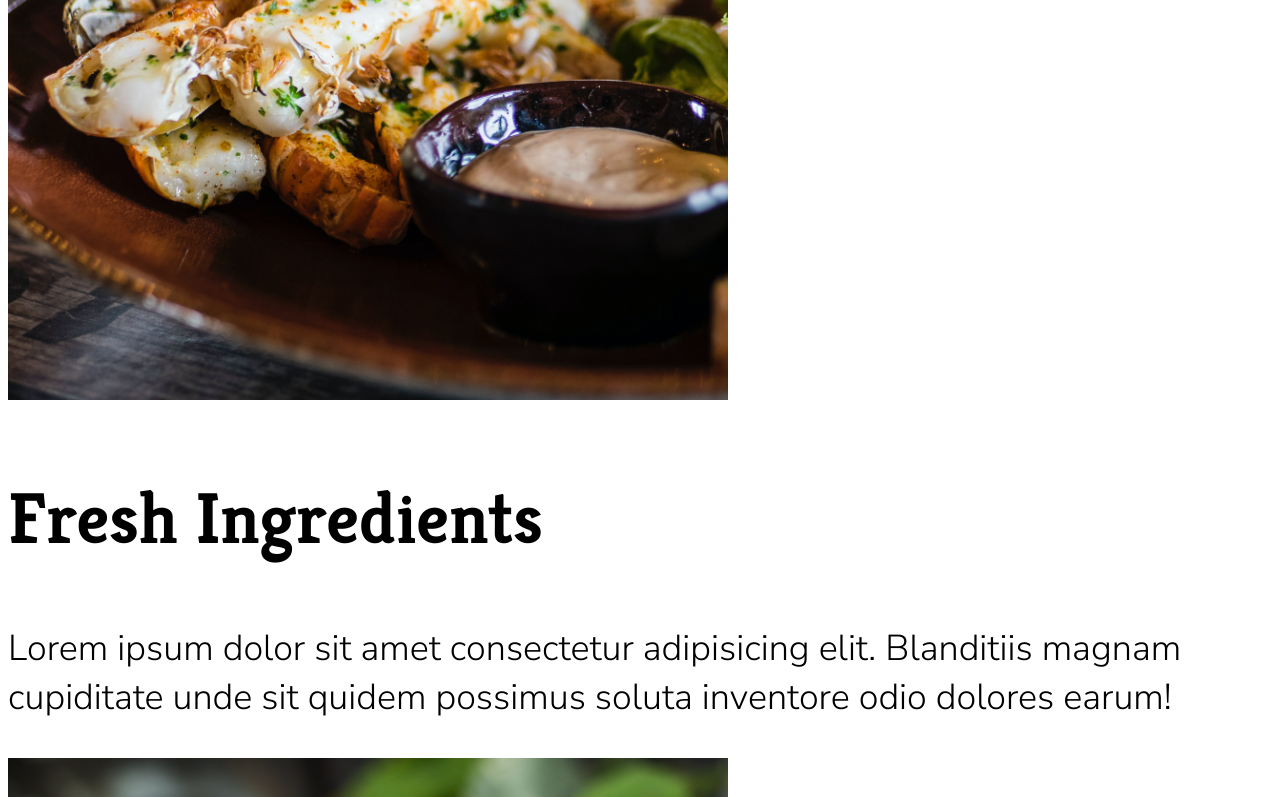
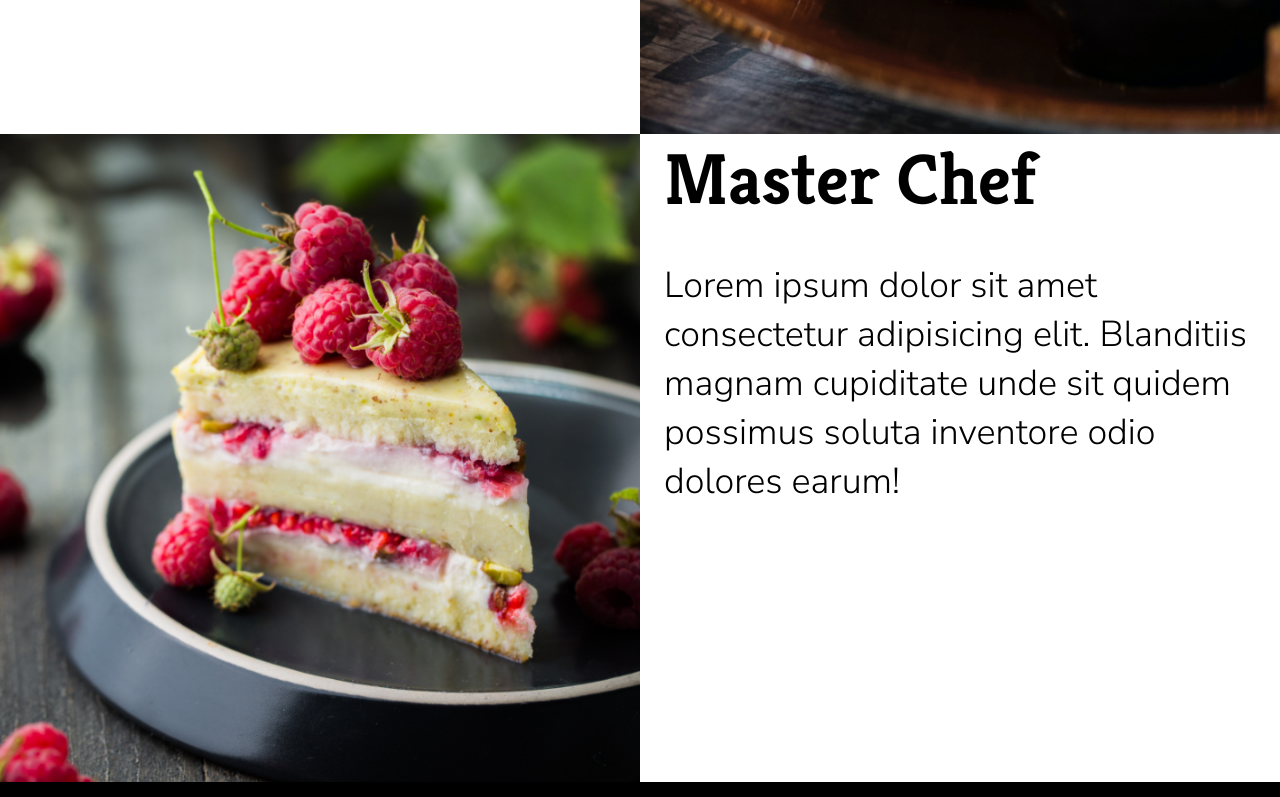
Before and after one commit to BuvaneshSrinivasan/RestrauntApp, a plain HTML site: page index.html in a window 1280 px wide. Shown: the part 1800-2597 px from the top of the page. Drawn offline with Linux system fonts and the light colour scheme.

Commit message:
index page updated

```diff
--- a/css/site.css
+++ b/css/site.css
@@ -4,6 +4,11 @@ html{
     font-family: 'Nunito Sans', 'sans-serif';
     font-weight: 300;
     font-size: 36px;
+}
+
+body{
+    max-width: 1440px;
+    margin: auto;
 }
 
 h1, h2, h3, h4, h5, h6{
@@ -22,6 +27,7 @@ h1{
 
 h2{
    font-size: 2rem;
+   margin: 0;
 }
 
 header{
@@ -62,3 +68,35 @@ footer{
     left: 50%;
     transform: translate(-50%, -50%);
 }
+
+.hero-text p{
+    margin: 0;
+}
+
+.main-info{
+    text-align: center;
+}
+
+.highlights{
+    display: flow-root;
+}
+
+.highlights .right{
+    width: 50%;
+    float: right;
+}
+
+.highlights .left{
+    width: 50%;
+    float: left;
+}
+
+.highlights-text{
+    display: inline-block;
+    width: 50%;
+}
+
+.highlights-text h2, .highlights-text p{
+    padding-left: 0.67rem;
+    padding-right: 0.67rem;
+}
--- a/index.html
+++ b/index.html
@@ -20,27 +20,37 @@
                     <p>San Francisco's #1 Food Joint</p>
                 </div>
             </div>
-            <div>
-                <img src="images/Crafted in the Kitchen.png" alt="A plate of spinach with toast, avacado, and eggs present as art.">
-                <div>
+            <div class="main-info">
+                <h2>Destination Dining at its Finest</h2>
+                <p>
+                    Lorem ipsum dolor sit amet consectetur adipisicing elit.
+                    Vitae quos sunt cupiditate facilis.
+                </p>
+            </div>
+            <div class="highlights">
+                <img src="images/Crafted in the Kitchen.png" alt="A plate of spinach with toast, avacado, and eggs present as art."
+                    class="left">
+                <div class="highlights-text">
                     <h2>Crafted in the Kitchen</h2>
                     <p>
                        Lorem ipsum dolor sit amet consectetur adipisicing elit. Blanditiis magnam cupiditate unde sit quidem possimus soluta inventore odio dolores earum!
                     </p>
                  </div>
             </div>
-            <div>
-                <img src="images/Fresh Ingredients.png" alt="A plate of beautifully-spiced seafood with greens and a dipping sauce.">
-                <div>
+            <div class="highlights">
+                <img src="images/Fresh Ingredients.png" alt="A plate of beautifully-spiced seafood with greens and a dipping sauce."
+                    class="right">
+                <div class="highlights-text">
                    <h2>Fresh Ingredients</h2>
                    <p>
                       Lorem ipsum dolor sit amet consectetur adipisicing elit. Blanditiis magnam cupiditate unde sit quidem possimus soluta inventore odio dolores earum!
                    </p>
                 </div>
              </div>
-             <div>
-                <img src="images/Master Chef.png" alt="A raspberry layer cake slice with fresh raspberries on top. Served on a fancy plate.">
-                <div>
+             <div class="highlights">
+                <img src="images/Master Chef.png" alt="A raspberry layer cake slice with fresh raspberries on top. Served on a fancy plate."
+                        class="left">
+                <div class="highlights-text">
                    <h2>Master Chef</h2>
                    <p>
                       Lorem ipsum dolor sit amet consectetur adipisicing elit. Blanditiis magnam cupiditate unde sit quidem possimus soluta inventore odio dolores earum!
```
